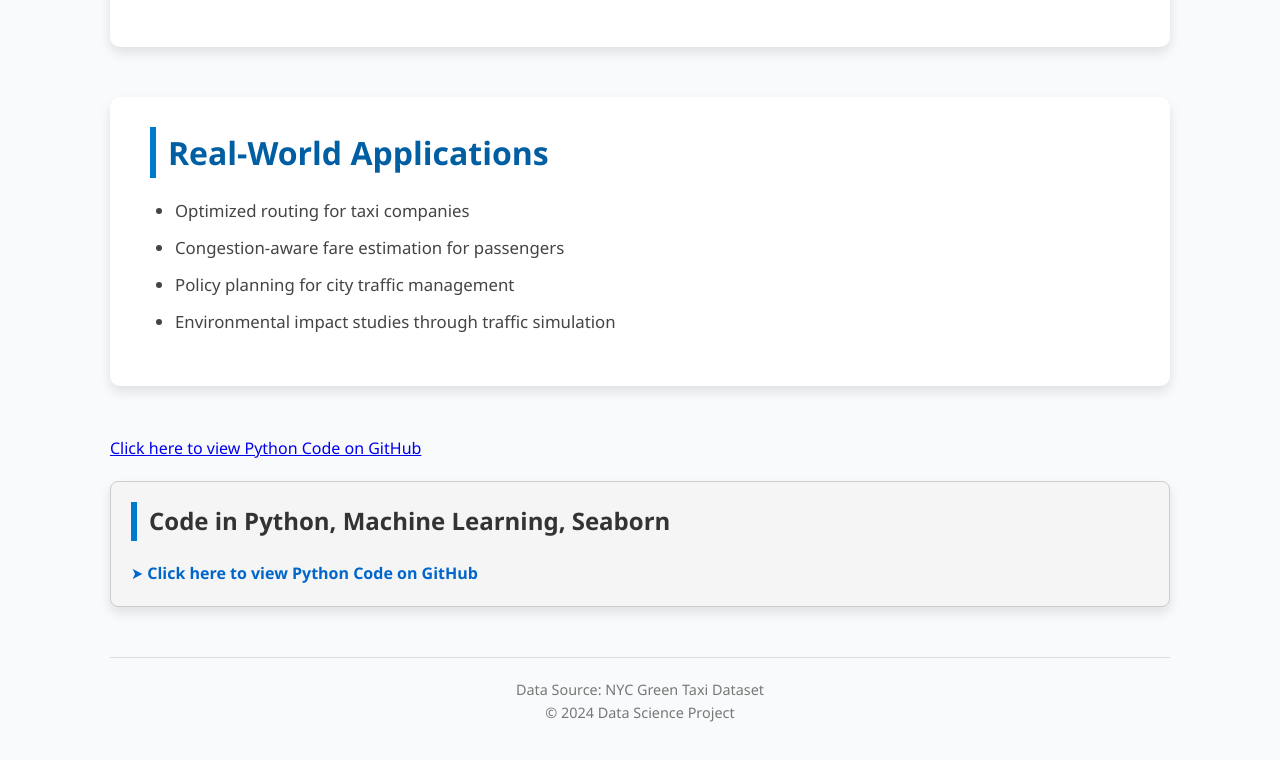
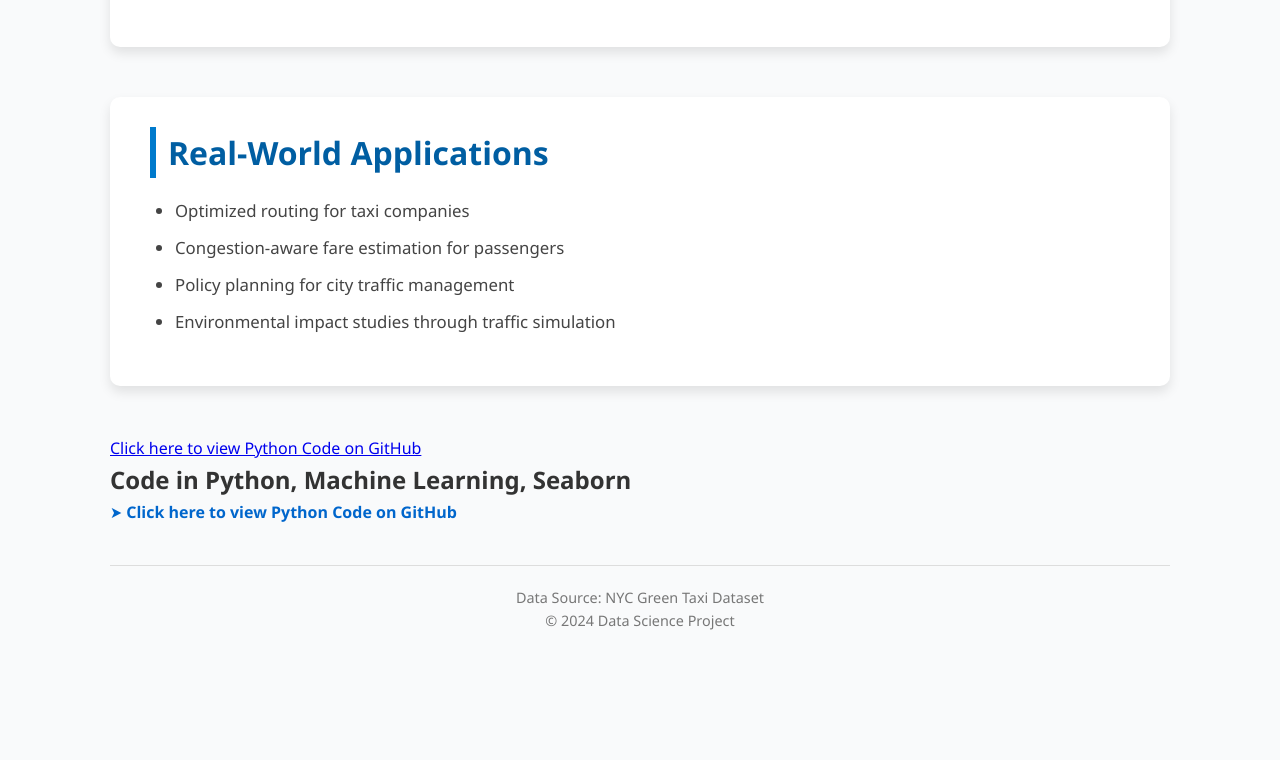
Before and after one commit to navya2495/traffic, a plain HTML site: page index.html in a window 1280 px wide. Shown: the part 7954-8714 px from the top of the page. After the commit the page ends 8626 px from the top, so only its background shows below. Drawn offline with Linux system fonts and the light colour scheme.

Commit message:
Update index.html

```diff
--- a/index.html
+++ b/index.html
@@ -216,7 +216,7 @@
      Click here to view Python Code on GitHub
      </a>
   </p>
-<section style="padding: 20px; background-color: #f5f5f5; border: 1px solid #ccc; border-radius: 8px; margin-top: 20px;">
+
   <h2 style="font-size: 24px; color: #333;">Code in Python, Machine Learning, Seaborn</h2>
   <p style="font-size: 16px;">
     <a href="https://github.com/navya2495/traffic/blob/main/Capstone_Project_Code_Group_5.ipynb"
@@ -225,7 +225,7 @@
       ➤ Click here to view Python Code on GitHub
     </a>
   </p>
-</section>
+
 
 
 
```
